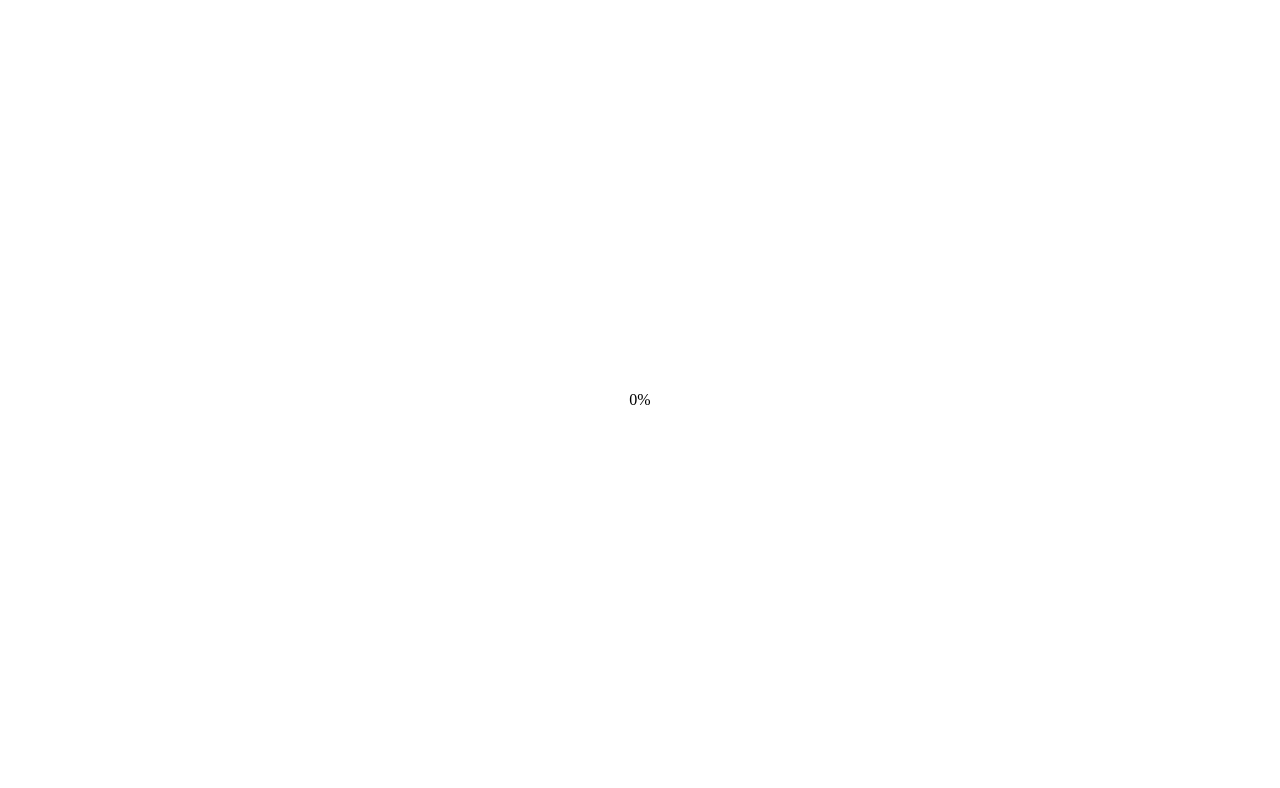
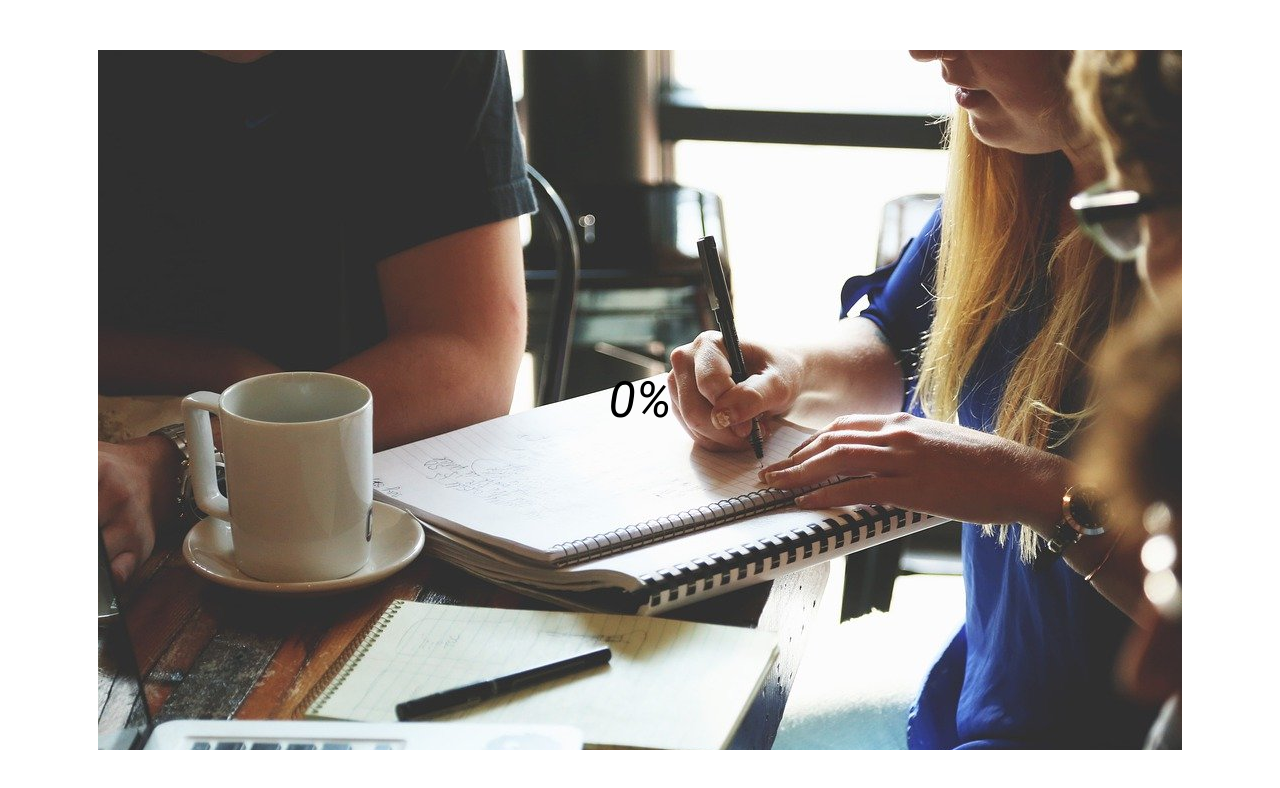
Before and after one commit to ZbigniewKulczynski1984/Blurry_loading_15.9.22, a plain HTML site: page index.html in a window 1280 px wide. Drawn offline with Linux system fonts and the light colour scheme; a web font is replaced by a local one.

Commit message:
css.style fixed

```diff
--- a/css/style.css
+++ b/css/style.css
@@ -5,24 +5,32 @@
 }
 
 body {
-    font-family: 'Rpboto', sans-srif;
+    font-family: 'Roboto', sans-srif;
     display: flex;
     /* flex-direction: column; */
     align-items: center;
     justify-content: center;
     height: 100vh;
-    overflow: hidden;
+    /* overflow: hidden; */
     margin: 0;
 }
 
 .bg {
-    background: url('/img/startup-g7268c264e_1280.jpg') no-repeat center cover;
+    background: url('/img/startup-g7268c264e_1280.jpg');
     position: absolute;
-    top: 0;
-    left: 0;
-    width: 100vw;
-    height: 100vh;
+    background-repeat: no-repeat;
+    top: -30;
+    left: -30;
+    width: calc(80vw + 60px);
+    height: calc(80vh + 60px);
     z-index: -1;
     filter: blur(0px);
 
+
+
 }
+
+.loading-text {
+    font-size: 50px;
+    color:black;
+}
```
